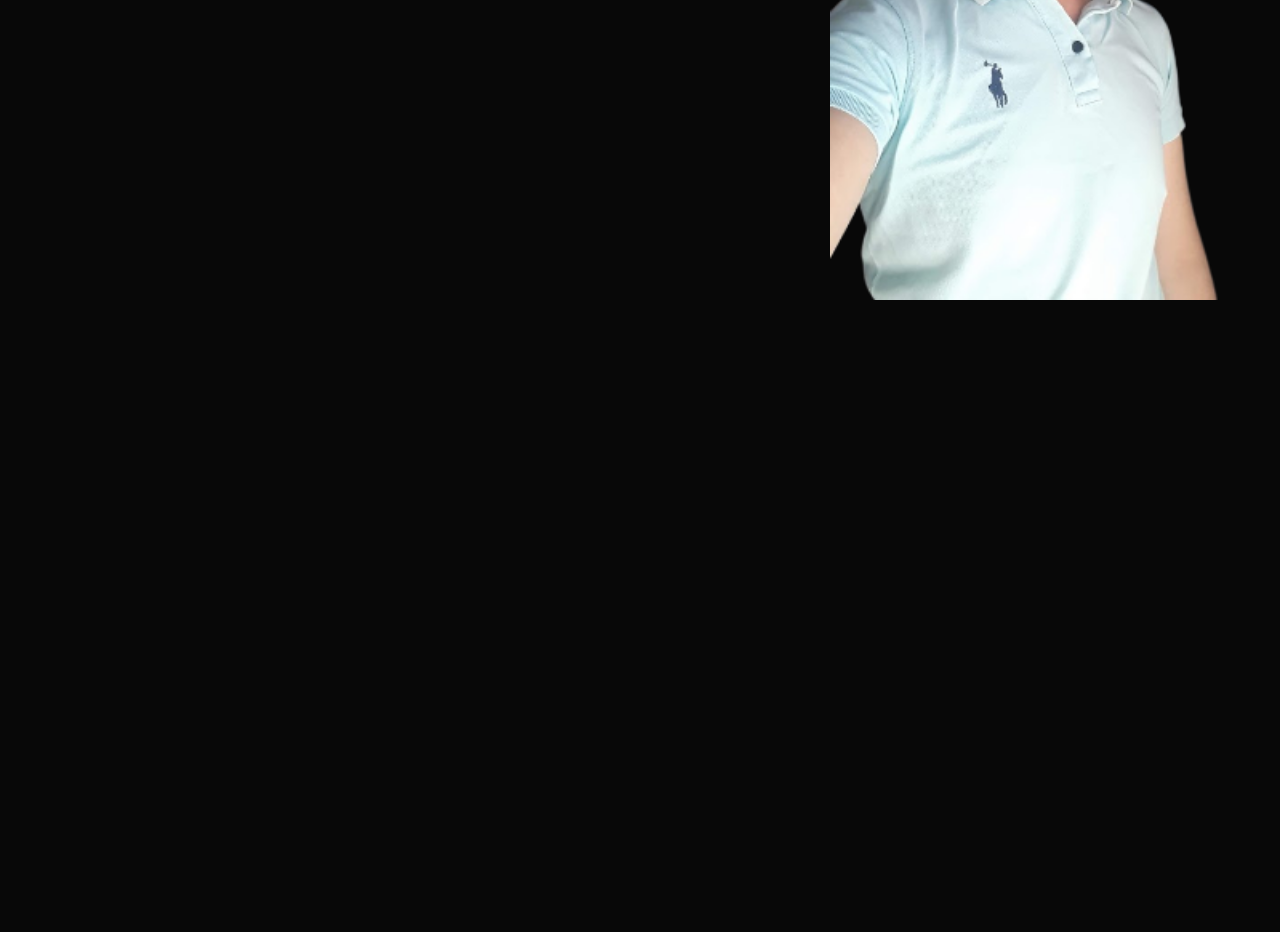
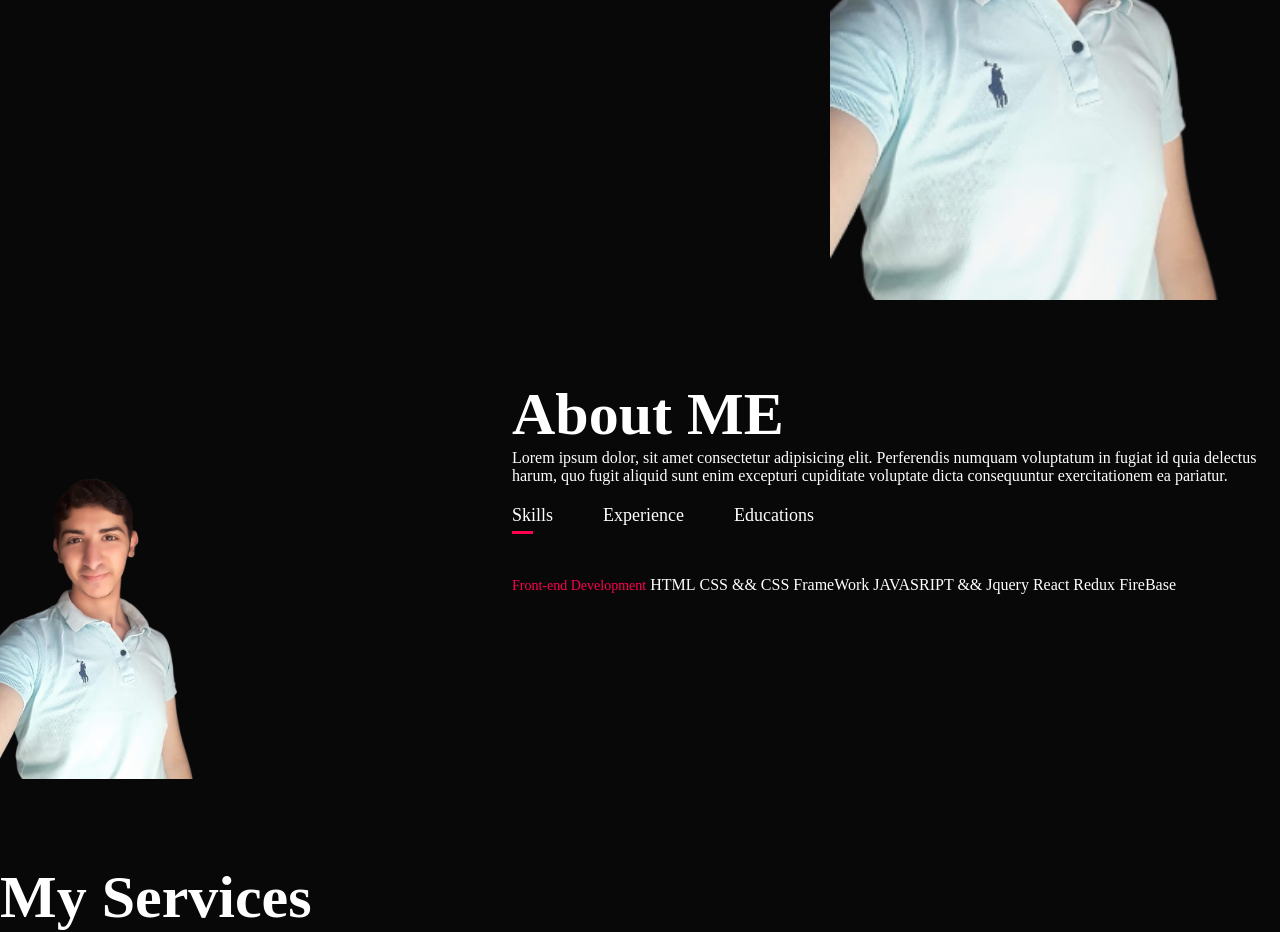
Before and after one commit to eAbdelrahmanMohamed/Portfolio, a plain HTML site: page index.html in a window 1280 px wide. Shown: the part 500-1432 px from the top of the page. Before the commit the page ends 800 px from the top, so only its background shows below. Drawn offline with Linux system fonts and the light colour scheme.

Commit message:
creating About-Me section ,adding style and js

```diff
--- a/index.html
+++ b/index.html
@@ -16,10 +16,10 @@
             <nav>
                 <ul>
                     <li>
-                        <a href="#">Home</a>
+                        <a href="#header">Home</a>
                     </li>
                     <li>
-                        <a href="#">About</a>
+                        <a href="#about">About</a>
                     </li>
                     <li>
                         <a href="#">Services</a>
@@ -44,13 +44,62 @@
     <div id="about">
         <div class="contanier">
             <div class="row">
-                <div class="about-col-1"></div>
-                <div class="about-col-2"></div>
+                <div class="about-col-1">
+                    <img src="./images/me3-iso.png" alt="">
+                </div>
+                <div class="about-col-2">
+                    <h1 class="sub-title">About ME</h1>
+                    <p>Lorem ipsum dolor, sit amet consectetur adipisicing elit. Perferendis numquam voluptatum in fugiat id quia delectus harum, quo fugit aliquid sunt enim excepturi cupiditate voluptate dicta consequuntur exercitationem ea pariatur.</p>
+                    <div class="tab-titles">
+                        <p class="tab-links active-link" onclick="opentab('skills')">Skills</p>
+                        <p class="tab-links" onclick="opentab('experience')">Experience</p>
+                        <p class="tab-links" onclick="opentab('education')">Educations</p>
+
+                    </div>
+                    <div class="tab-content active-tab" id="skills">
+                        <ul>
+                            <li><span>Front-end Development</span></li>
+                            <li>HTML</li>
+                            <li>CSS && CSS FrameWork</li>
+                            <li>JAVASRIPT && Jquery</li>
+                            <li>React</li>
+                            <li>Redux</li>
+                            <li>FireBase</li>
+                        </ul>
+                    </div>
+                    <div class="tab-content" id="experience">
+                        <ul>
+                            <li><span>Web Developer intern</span></li>
+                            <li>Sparks Foundation <img src="https://media-exp1.licdn.com/dms/image/C560BAQFgHU3sTF4LfQ/company-logo_200_200/0/1519895156650?e=1669248000&v=beta&t=tB67s4vBq4azLxeEoRq6da_ebt3951rFozwaUh-rz1Y" alt="" width="50px" height="50px"></li>
+                            <li>CSS && CSS FrameWork</li>
+                            <li>JAVASRIPT && Jquery</li>
+                            <li>React</li>
+                            <li>Redux</li>
+                            <li>FireBase</li>
+                        </ul>
+                    </div>
+                    <div class="tab-content" id="education">
+                        <ul>
+                            <li><span>Social Hackers Academy</span></li>
+                            <li>Front-end Development</li><br>
+                            <li><span>Helwan University</span></li>
+                            <li>Businness Information Systems</li>
+
+                        </ul>
+                    </div>
+                </div>
             </div>
+
         </div>
 
     </div>
+    <div id="services">
+        <div class="container">
+            <h1 class="sub-title">My Services</h1>
+            <div class="services-list"></div>
+        </div>
+    </div>
 </body>
-<script src="./src/main.js "></script>
+<script src="../src/main.js"></script>
 
 </html>
--- a/style/style.css
+++ b/style/style.css
@@ -14,6 +14,7 @@
                 height: 100vh;
                 width: 100%;
                 background-image: url('../images/me3-iso.png');
+                mix-blend-mode: difference;
                 background-repeat: no-repeat;
                 background-size: contain;
                 background-position: right;
@@ -79,3 +80,80 @@
                 color: aquamarine;
                 font-size: larger;
             }
+            /* -------------------------------------------------------------- */
+
+            #about {
+                padding: 80px 0px;
+                color: white;
+            }
+
+            .row {
+                display: flex;
+                justify-content: space-between;
+                flex-wrap: wrap;
+            }
+
+            .about-col-1 {
+                flex-basis: 35%;
+            }
+
+            .about-col-1 img {
+                width: 50%;
+                border-radius: 15px;
+            }
+
+            .about-col-2 {
+                flex-basis: 60%;
+            }
+
+            .sub-title {
+                font-size: 60px;
+                font-weight: 600;
+                color: white;
+            }
+
+            .tab-titles {
+                display: flex;
+                margin: 20px 0 40px;
+            }
+
+            .tab-links {
+                margin-right: 50px;
+                font-size: 18px;
+                font-weight: 500;
+                cursor: pointer;
+                position: relative;
+            }
+
+            .tab-links::after {
+                content: '';
+                width: 0;
+                height: 3px;
+                background: #ff004f;
+                position: absolute;
+                left: 0;
+                bottom: -8px;
+                transition: 0.5s;
+            }
+
+            .tab-links.active-link::after {
+                width: 50%;
+            }
+
+            .tab-content ul li {
+                list-style: none;
+                margin: 10px 0;
+            }
+
+            .tab-content ul li span {
+                color: #ff004f;
+                font-size: 14px;
+            }
+
+            .tab-content {
+                display: none;
+            }
+
+            .tab-content.active-tab {
+                display: block;
+            }
```
Lines whose indentation alone changed are shown as unchanged.
